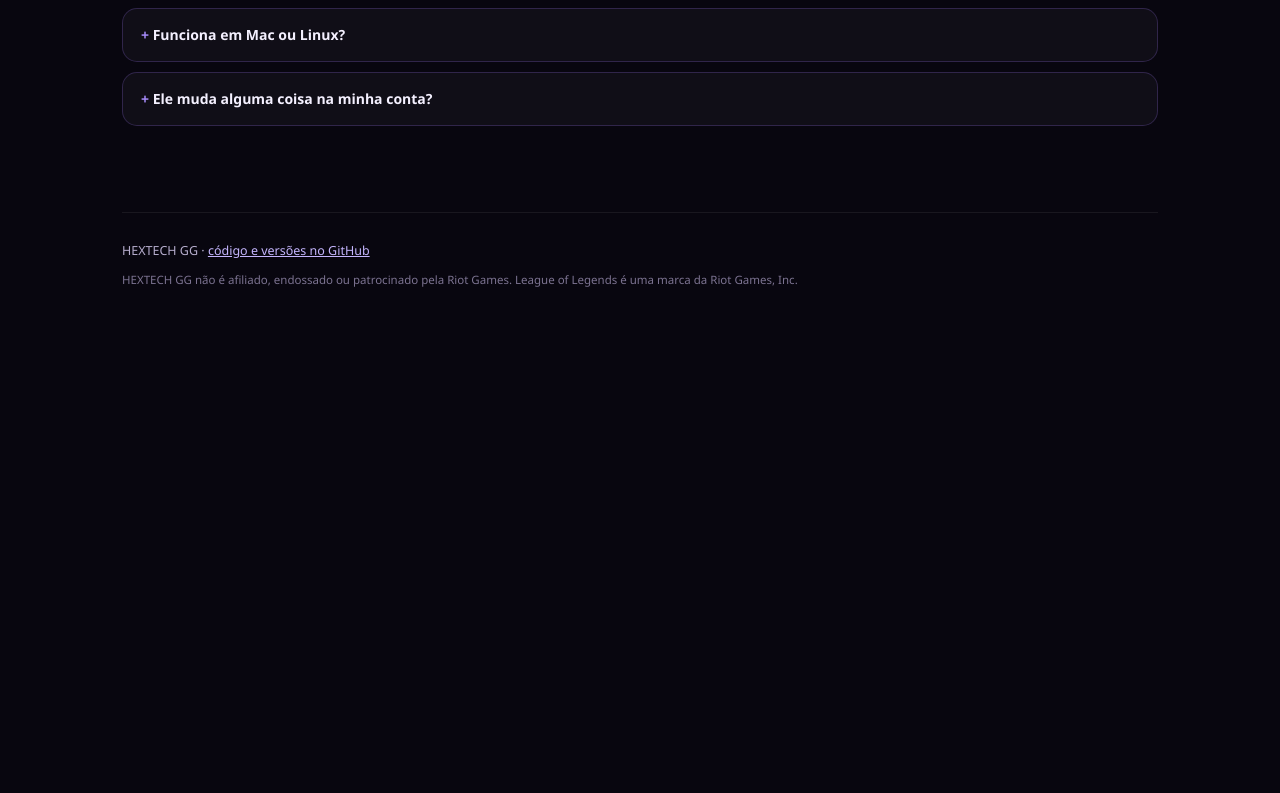
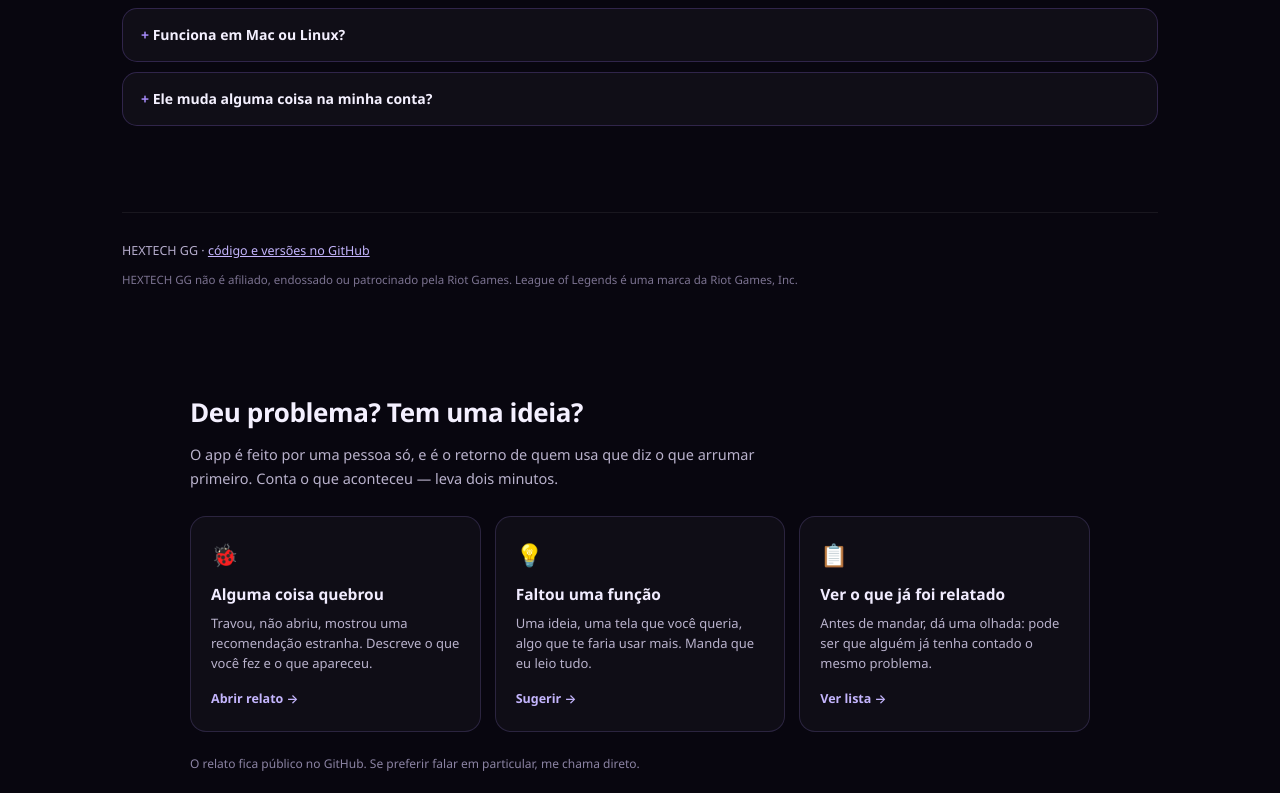
Before and after one commit to vinireis453/Hextech-GG, a plain HTML site: page index.html in a window 1280 px wide. Shown: the part 1967-2760 px from the top of the page. Before the commit the page ends 2303 px from the top, so only its background shows below. Drawn offline with Linux system fonts and the light colour scheme; no server answers.

Commit message:
espaco de feedback e sugestoes na pagina

```diff
--- a/index.html
+++ b/index.html
@@ -465,5 +465,51 @@
       })
   })()
 </script>
-</body>
+
+    <style>
+      .fb { max-width: 940px; margin: 0 auto; padding: 56px 20px 20px; }
+      .fb h2 { font-size: 26px; margin: 0 0 10px; }
+      .fb-lead { color: #b9b2cc; font-size: 14.5px; line-height: 1.6; margin: 0 0 26px; max-width: 620px; }
+      .fb-grid { display: grid; grid-template-columns: repeat(auto-fit, minmax(240px, 1fr)); gap: 14px; }
+      .fb-card { display: block; padding: 20px; border-radius: 16px; text-decoration: none;
+        border: 1px solid rgba(167,139,250,.18); background: rgba(255,255,255,.03); transition: .18s; }
+      .fb-card:hover { border-color: rgba(167,139,250,.5); background: rgba(167,139,250,.07); transform: translateY(-2px); }
+      .fb-ico { font-size: 22px; }
+      .fb-card h3 { margin: 10px 0 6px; font-size: 15.5px; color: #f1ecff; }
+      .fb-card p { margin: 0 0 12px; font-size: 13px; line-height: 1.55; color: #b9b2cc; }
+      .fb-go { font-size: 12.5px; color: #c4b5fd; font-weight: 600; }
+      .fb-note { margin: 22px 0 0; font-size: 12px; color: #8b83a3; }
+    </style>
+<!-- feedback-block -->
+    <section class="fb" id="feedback">
+      <h2>Deu problema? Tem uma ideia?</h2>
+      <p class="fb-lead">O app é feito por uma pessoa só, e é o retorno de quem usa que diz o que arrumar primeiro. Conta o que aconteceu — leva dois minutos.</p>
+
+      <div class="fb-grid">
+        <a class="fb-card" href="https://github.com/vinireis453/Hextech-GG/issues/new?template=feedback.yml">
+          <span class="fb-ico">🐞</span>
+          <h3>Alguma coisa quebrou</h3>
+          <p>Travou, não abriu, mostrou uma recomendação estranha. Descreve o que você fez e o que apareceu.</p>
+          <span class="fb-go">Abrir relato →</span>
+        </a>
+
+        <a class="fb-card" href="https://github.com/vinireis453/Hextech-GG/issues/new?template=feedback.yml">
+          <span class="fb-ico">💡</span>
+          <h3>Faltou uma função</h3>
+          <p>Uma ideia, uma tela que você queria, algo que te faria usar mais. Manda que eu leio tudo.</p>
+          <span class="fb-go">Sugerir →</span>
+        </a>
+
+        <a class="fb-card" href="https://github.com/vinireis453/Hextech-GG/issues?q=is%3Aissue">
+          <span class="fb-ico">📋</span>
+          <h3>Ver o que já foi relatado</h3>
+          <p>Antes de mandar, dá uma olhada: pode ser que alguém já tenha contado o mesmo problema.</p>
+          <span class="fb-go">Ver lista →</span>
+        </a>
+      </div>
+
+      <p class="fb-note">O relato fica público no GitHub. Se preferir falar em particular, me chama direto.</p>
+    </section>
+
+  </body>
 </html>
```
